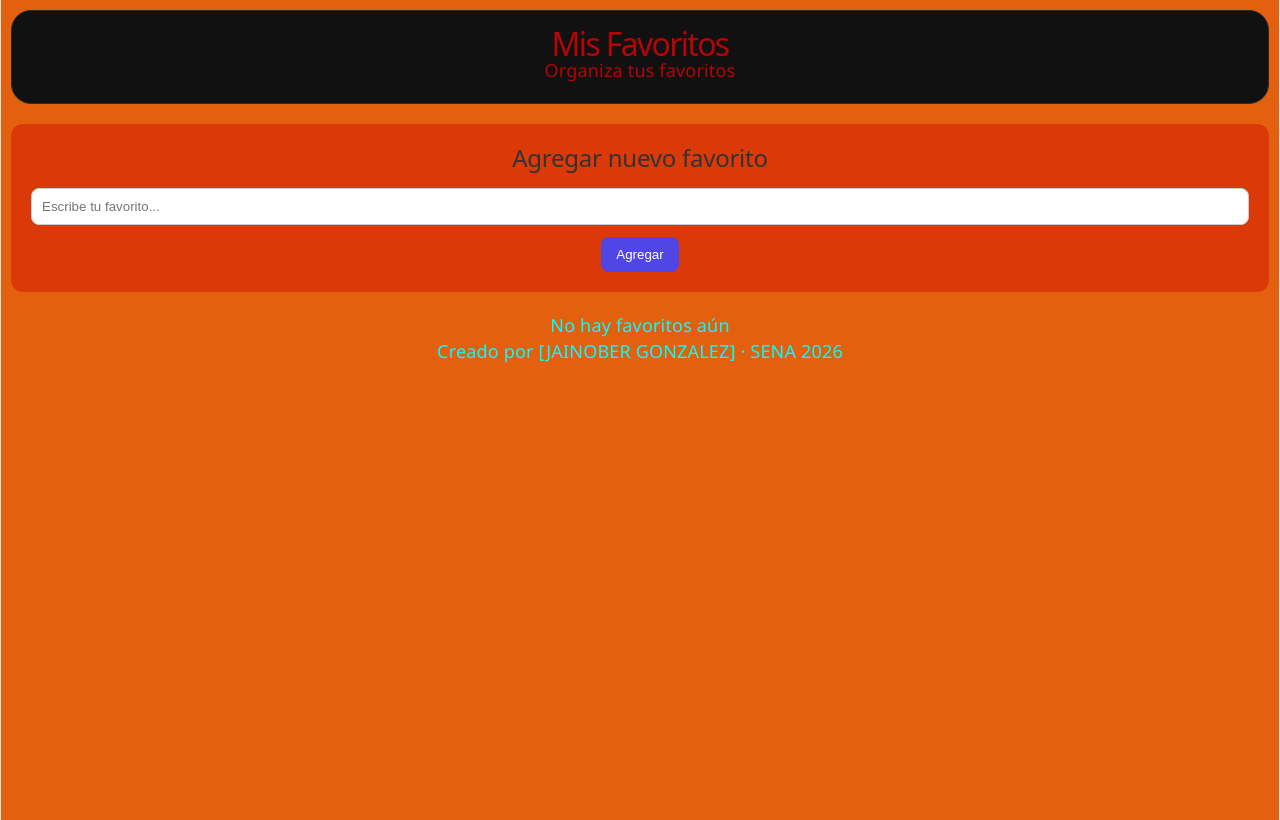
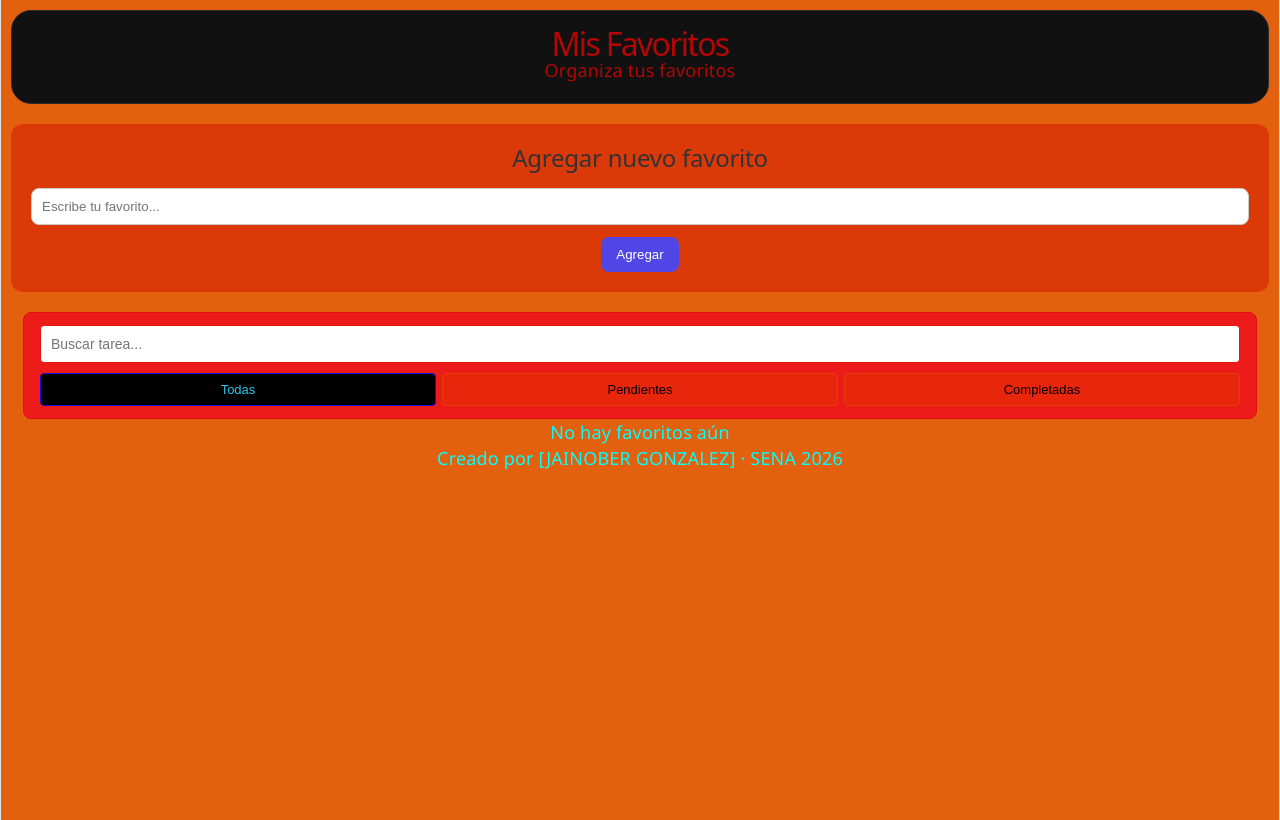
Before and after one commit to jainobergonzaleztorres-tech/MIS-PASATIEMPOS-FAVORITOS, a React (Vite) app in the folder my-app/: page / in a window 1280 px wide. Built offline with nearby package versions, Linux system fonts and the light colour scheme.

Commit message:
Implementar busqueda y filtros por estado

```diff
--- a/my-app/src/App.jsx
+++ b/my-app/src/App.jsx
@@ -4,6 +4,7 @@ import Formulario from './mis_componentes/Formulario'
 import Lista from './mis_componentes/Lista'
 import PiePagina from './mis_componentes/PiePagina'
 import './App.css'
+import Flitros from './mis_componentes/Filtros'
 function cargarFavoritosIniciales() {
   try {
     const guardado = localStorage.getItem('favoritos')
@@ -67,6 +68,19 @@ function App() {
       )
     )
   }
+  // App.jsx — estados nuevos para busqueda y filtro
+  const [busqueda, setBusqueda] = useState("")
+  const [filtro, setFiltro] = useState("todas") // 'todas' | 'pendientes' | 'completadas'
+  // App.jsx — calcular tareas filtradas
+  const favoritosFiltrados = favoritos
+    .filter(favorito => {
+      if (filtro === "pendientes") return !favorito.completada
+      if (filtro === "completadas") return favorito.completada
+      return true // 'todas': mostrar todas
+    })
+    .filter(favorito => {
+      return favorito.texto.toLowerCase().includes(busqueda.toLowerCase())
+    })
   return (
     <div className="app">
 
@@ -76,9 +90,14 @@ function App() {
       />
 
       <Formulario alAgregar={agregarFavorito} />
-
+      <Flitros
+        busqueda={busqueda}
+        alCambiarBusqueda={setBusqueda}
+        filtro={filtro}
+        alCambiarFiltro={setFiltro}
+      />
       <Lista
-        favoritos={favoritos}
+        favoritos={favoritosFiltrados}
         eliminarFavorito={eliminarFavorito}
         alternarCompletada={alternarCompletada}
       />
--- /dev/null
+++ b/my-app/src/mis_componentes/Filtros.css
@@ -0,0 +1,39 @@
+/* Filtros.css */
+.filtros {
+  padding: 12px 16px;
+  background-color: rgb(237, 26, 26);
+ margin: 0 12px;
+  border-radius: 8px;
+  border: 1px solid #e30e0e;
+}
+
+.filtros__busqueda {
+  width: 100%;
+  padding: 10px;
+  font-size: 14px;
+  border: 1px solid #e41310;
+  border-radius: 4px;
+  margin-bottom: 10px;
+  box-sizing: border-box;
+}
+
+.filtros__botones {
+  display: flex;
+  gap: 6px;
+}
+
+.filtros__botones button {
+  flex: 1;
+  padding: 8px;
+  border: 1px solid #e63e0b;
+  background-color: #e8260c;
+  cursor: pointer;
+  border-radius: 4px;
+  font-size: 13px;
+}
+
+.filtros__botones button.activo {
+  background-color: #000000;
+  color: rgb(45, 196, 234);
+  border-color: #150ee0;
+}
--- /dev/null
+++ b/my-app/src/mis_componentes/Filtros.jsx
@@ -0,0 +1,39 @@
+// componentes/Filtros.jsx
+import './Filtros.css'
+
+function Filtros({ busqueda, alCambiarBusqueda, filtro, alCambiarFiltro }) {
+  return (
+    <div className="filtros">
+      <input
+        type="text"
+        className="filtros__busqueda"
+        value={busqueda}
+        onChange={(e) => alCambiarBusqueda(e.target.value)}
+        placeholder="Buscar tarea..."
+      />
+      <div className="filtros__botones">
+        <button
+          className={filtro === 'todas' ? 'activo' : ''}
+          onClick={() => alCambiarFiltro('todas')}
+        >
+          Todas
+        </button>
+        <button
+          className={filtro === 'pendientes' ? 'activo' : ''}
+          onClick={() => alCambiarFiltro('pendientes')}
+        >
+          Pendientes
+        </button>
+        <button
+          className={filtro === 'completadas' ? 'activo' : ''}
+          onClick={() => alCambiarFiltro('completadas')}
+        >
+          Completadas
+        </button>
+
+      </div>
+    </div>
+  )
+}
+
+export default Filtros
```
